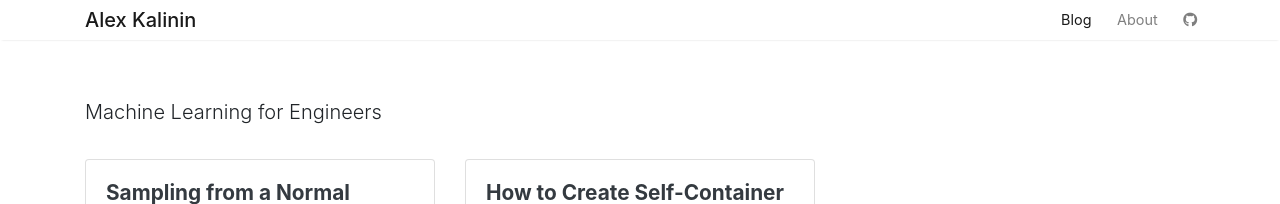
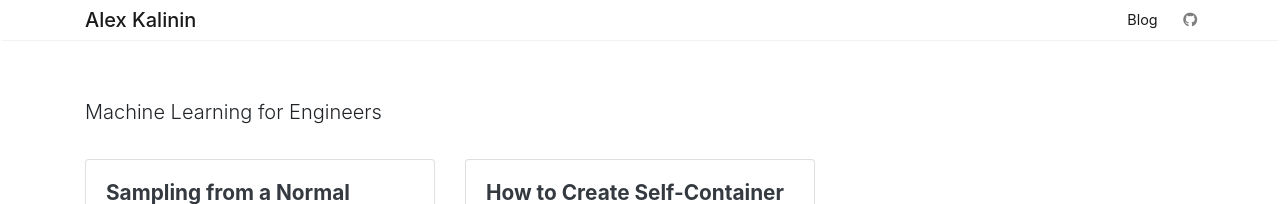
Before and after one commit to alex-kalinin/alex-kalinin.github.io, a Jekyll site: the page built from index.html, in a window 1280 px wide. Shown: the top 204 px of the page. Built offline with Jekyll 4.4.1, drawn with Linux system fonts in a browser that asks for light colours; nearby versions of some CDN libraries; the list of posts is cut into pages by our own code; comment, search, counter and statistics services are not loaded.

Commit message:
Remove about

```diff
--- a/_layouts/default.html
+++ b/_layouts/default.html
@@ -73,8 +73,8 @@
                 {% else %}
                 <li class="nav-item">
                 {% endif %}
-                <a class="nav-link" href="{{ site.baseurl }}/about">About</a>
-                </li>
+<!--                 <a class="nav-link" href="{{ site.baseurl }}/about">About</a>
+ -->                </li>
 
                 <li class="nav-item">
                 <a target="_blank" class="nav-link" href="{{ site.footer-links.github }}"><i class="fab fa-github"></i></a>
```
